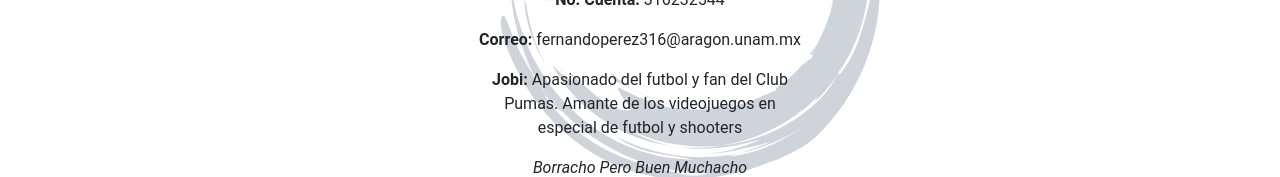
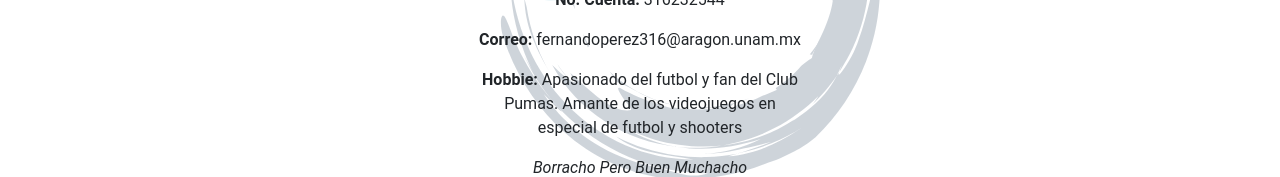
Before and after one commit to LanIkari/IS2_SCRUM_LosSeguidoresDeJesus, an Angular app in the folder IS-Scrum/: page /fernando in a window 1280 px wide. Shown: the part 460-637 px from the top of the page. Built offline with nearby package versions, Linux system fonts and the light colour scheme.

Commit message:
Correccion texto

```diff
--- a/IS-Scrum/src/app/fernando-desarrollador/fernando-desarrollador.component.html
+++ b/IS-Scrum/src/app/fernando-desarrollador/fernando-desarrollador.component.html
@@ -14,7 +14,7 @@
         <br>
         <p><strong>Correo: </strong>fernandoperez316@aragon.unam.mx</p>
         <br>
-        <p><strong>Jobi: </strong>Apasionado del futbol y fan del Club Pumas. Amante de los videojuegos
+        <p><strong>Hobbie: </strong>Apasionado del futbol y fan del Club Pumas. Amante de los videojuegos
           en especial de futbol y shooters</p>
         <br>
         <em>Borracho Pero Buen Muchacho</em>
```
